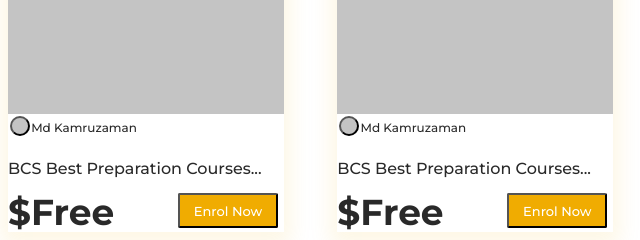
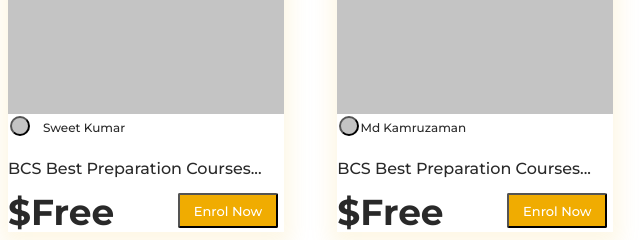
Before and after one commit to sweet64/practise-project, a plain HTML site: page index.html in a window 1280 px wide. Shown: the part 1680-1920 px from the top of the page, 0-640 px from the left. Drawn offline with Linux system fonts and the light colour scheme; a web font is replaced by a local one.

Commit message:
change name

```diff
--- a/index.html
+++ b/index.html
@@ -65,7 +65,7 @@
             <div class="box1">
             <button class="play"></button>
             <div class="md">
-                <p>Md Kamruzaman</p>
+                <p>Sweet Kumar</p>
 
             </div>
 
```
